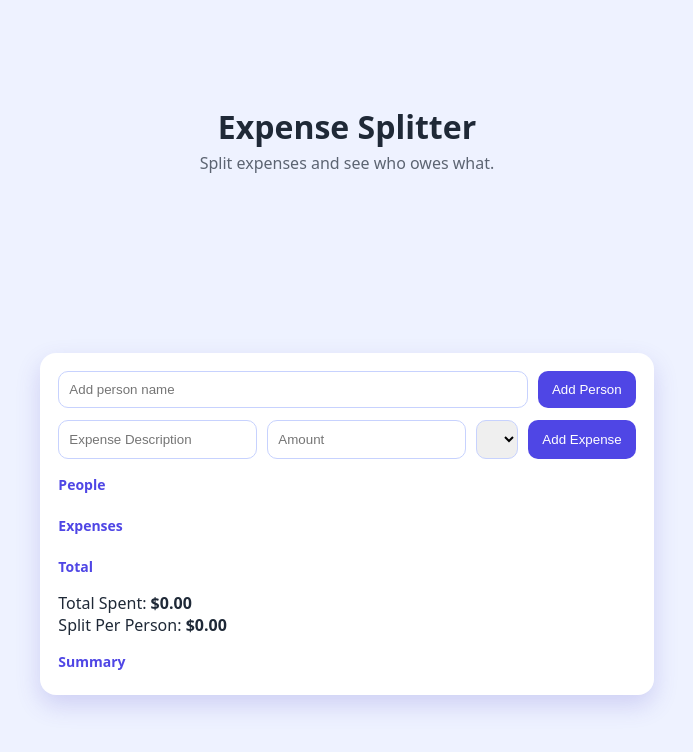
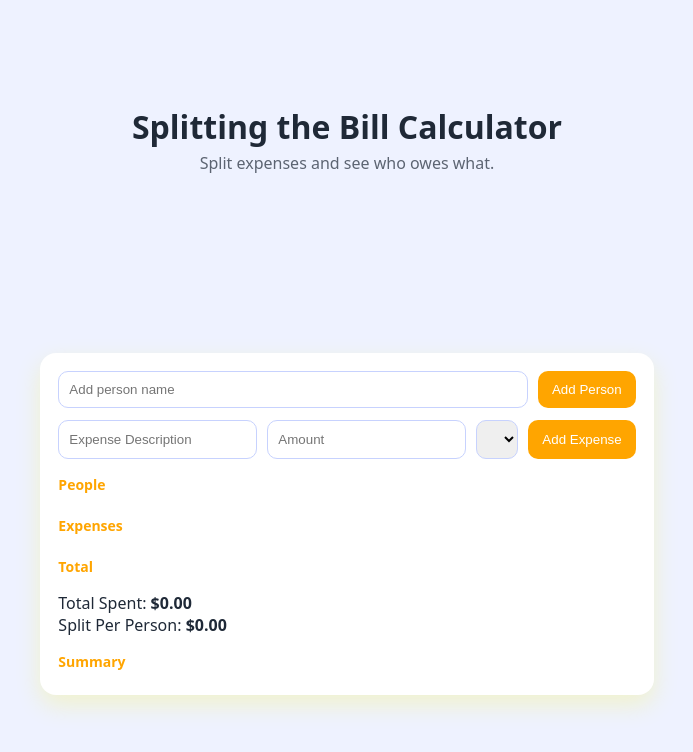
Before and after one commit to Riptide-512/Expenses-Splitter, a plain HTML site: page index.html in a window 1280 px wide. Shown: the whole page, without its empty margins (293-986 px from the left). Drawn offline with Linux system fonts and the light colour scheme.

Commit message:
Finished Splitting Calculator

```diff
--- a/index.html
+++ b/index.html
@@ -9,7 +9,7 @@
 </head>
 <body>
     <header class="top">
-        <h1>Expense Splitter</h1>
+        <h1>Splitting the Bill Calculator</h1>
         <p>Split expenses and see who owes what.</p>
     </header>
 
--- a/styles.css
+++ b/styles.css
@@ -34,7 +34,7 @@ body {
     background: #fff;
     padding: 18px;
     border-radius: 16px;
-    box-shadow: 0 10px 24px rgba(79, 70, 200, .2);
+    box-shadow: 0 10px 24px rgba(255, 247, 3, 0.2);
 }
 
 .rowForm {
@@ -55,7 +55,7 @@ button {
     padding: 10px 14px;
     border-radius: 10px;
     border: none;
-    background: #4f46e5;
+    background: #ffa500;
     color: #fff;
     cursor: pointer;
 
@@ -69,7 +69,7 @@ section {
 section h3 {
     margin: 0 0 6px;
     font-size: 14px;
-    color: #4f46e5;
+    color: #ffa500;
 }
 
 .list {
```
